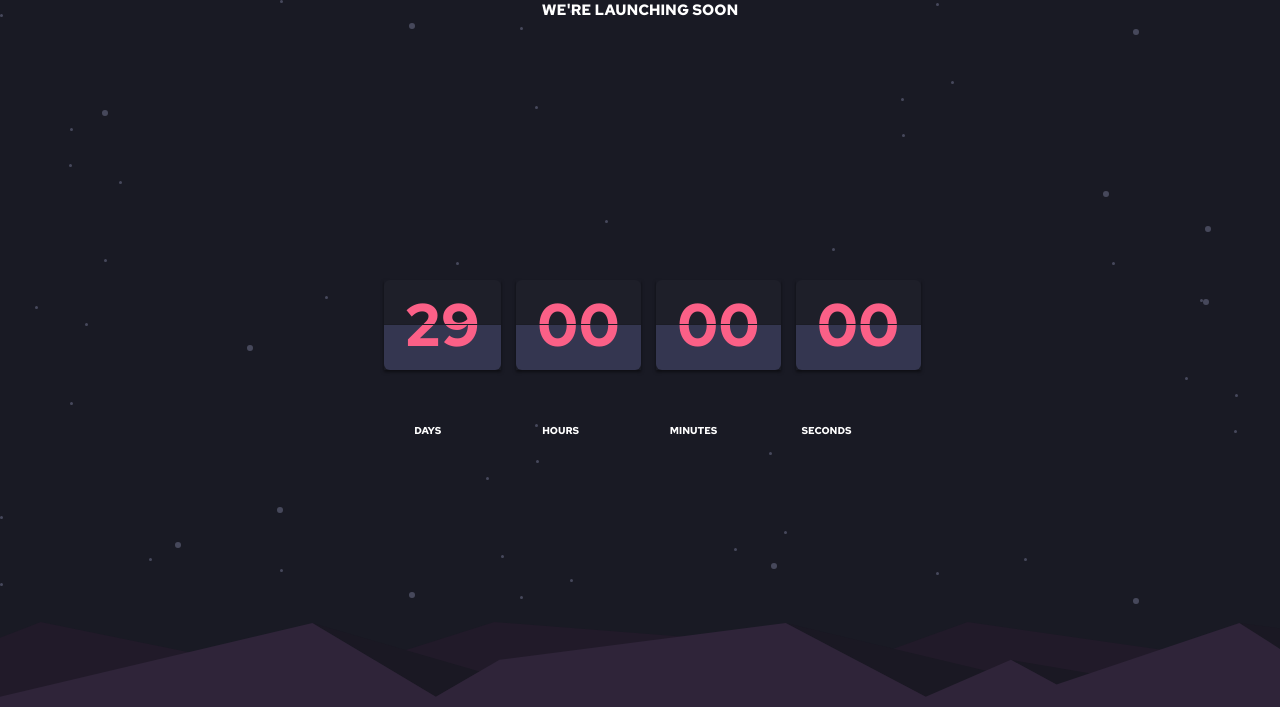
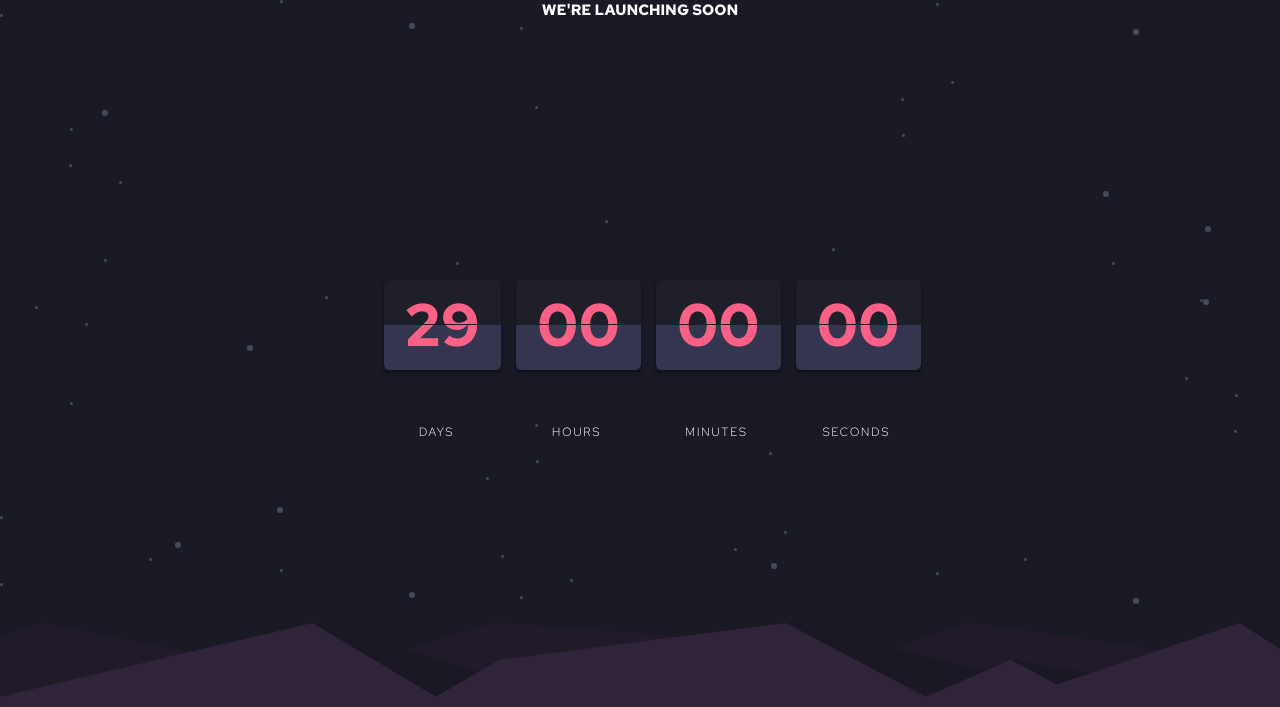
Before and after one commit to GentleMizt/Certification-Project, a plain HTML site: page index.html in a window 1280 px wide. Shown: the top 707 px of the page. Drawn offline with Linux system fonts and the light colour scheme.

Commit message:
progress

```diff
--- a/index.html
+++ b/index.html
@@ -33,16 +33,16 @@
 
         <article class="card-txts">
             <div class="flip-txt">
-                <h4>DAYS</h4>
+                <p>DAYS</p>
             </div>
             <div class="flip-txt">
-                <h4>HOURS</h4>
+                <p>HOURS</p>
             </div>
             <div class="flip-txt">
-                <h4>MINUTES</h4>
+                <p>MINUTES</p>
             </div>
             <div class="flip-txt">
-                <h4>SECONDS</h4>
+                <p>SECONDS</p>
             </div>
         </article>
 
--- a/style.css
+++ b/style.css
@@ -1,4 +1,5 @@
-@import url('https://fonts.googleapis.com/css2?family=Red+Hat+Text:wght@700&display=swap');
+@import url('https://fonts.googleapis.com/css2?family=Red+Hat+Text:ital,wght@0,300;0,700;1,300&display=swap');
+
 *, *::before, *::after{
     padding: 0;
     margin: 0;
@@ -27,6 +28,7 @@ html{
     position: absolute;
     top: 35%;
     left: 30%;
+    font-weight: 700;
 }
 .flip-card{
     color: hsl(345, 95%, 68%);
@@ -47,9 +49,6 @@ html{
     padding: .35em;
     overflow: hidden;
     font-size: 6rem;
-
-    /* border: 1px solid blue; */
-    /* text-align: center; */
 }
 .top,
 .flip-card .top-flip {
@@ -111,11 +110,13 @@ html{
 .card-txts{
     display: flex;
     color: white;
-    width: 38%;
+    width: 40%;
     justify-content: space-between;
     position: absolute;
     top: 53%;
-    left: 30%;
+    left: 30.5%;
+    font-size: 1.2rem;
+    letter-spacing: 1.5px;
     /* border: 1px solid red; */
 }
 .flip-txt{
@@ -123,7 +124,6 @@ html{
     /* border: 1px solid blue; */
     flex-basis: 18%;
 }
-
 
 
 
```
